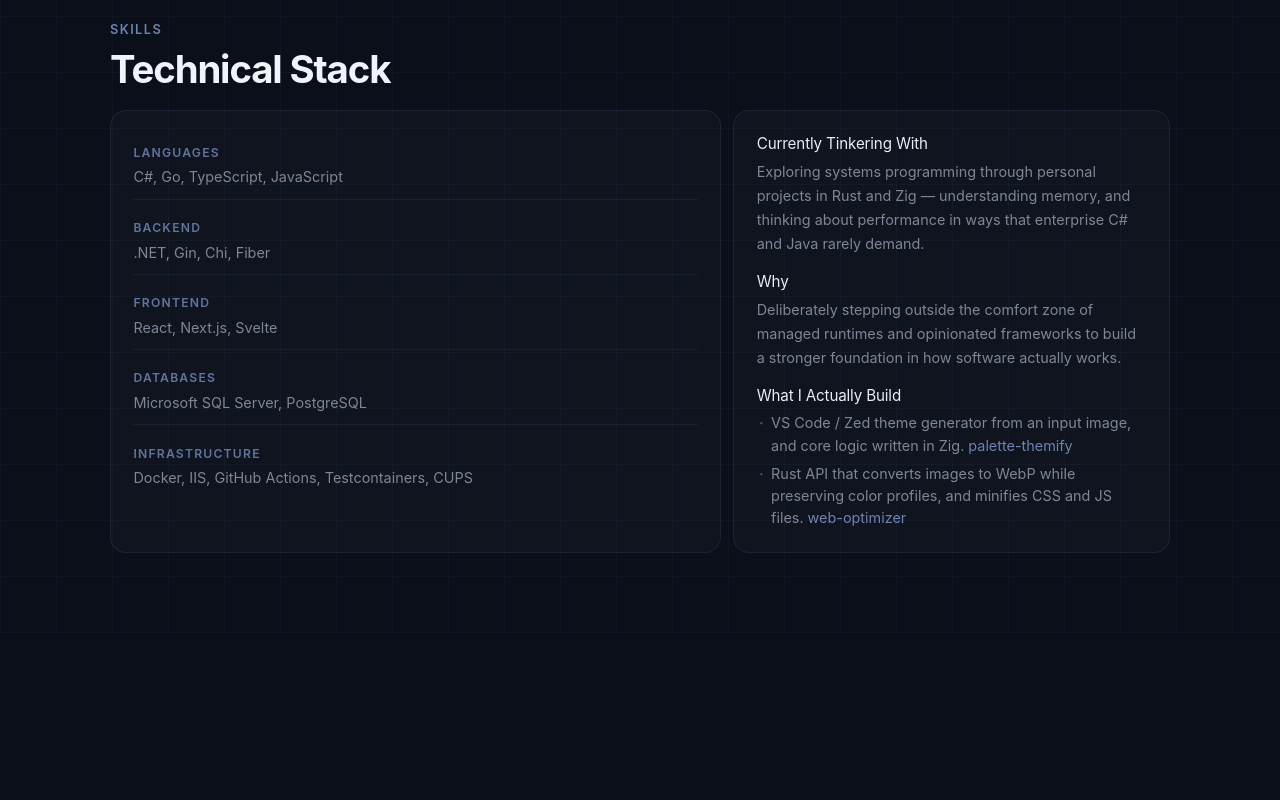
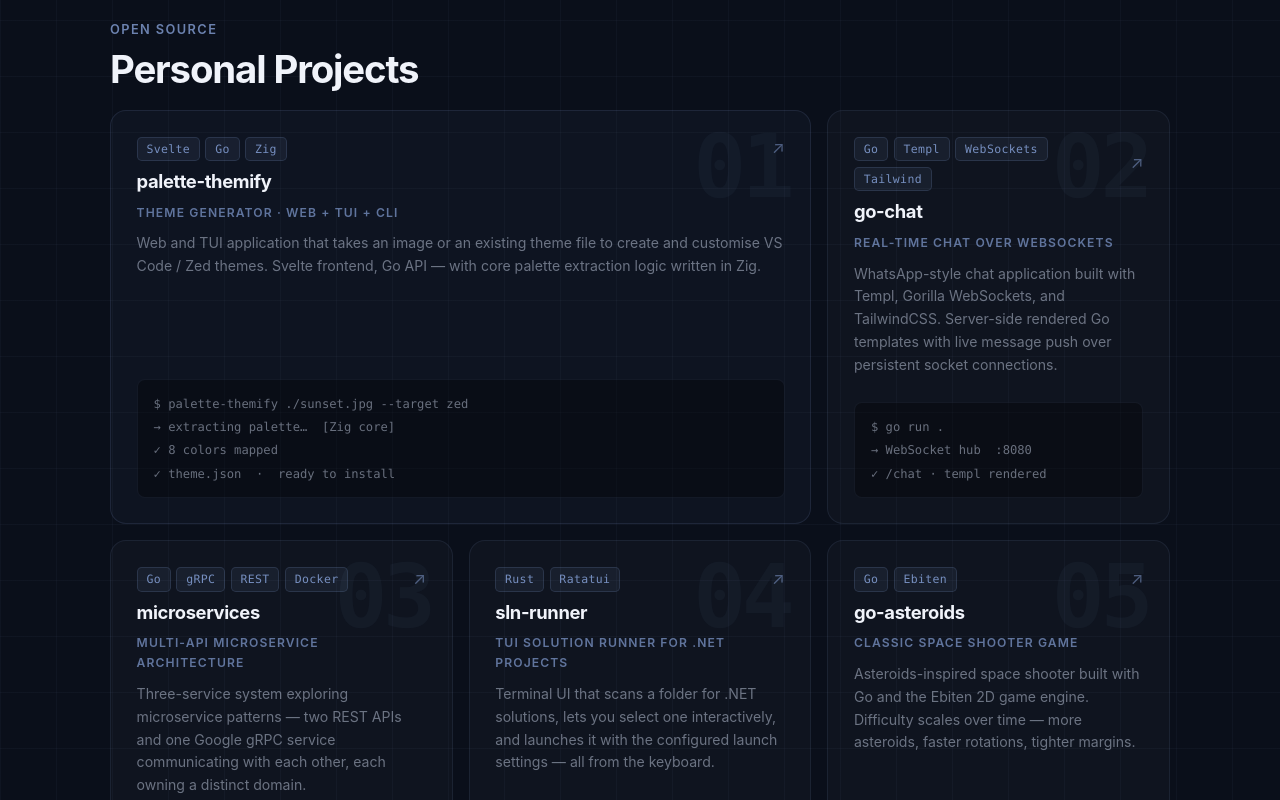
Before and after one commit to BeratHundurel/portfolio, a SvelteKit app: page / in a window 1280 px wide. Shown: the part 1140-1940 px from the top of the page. Before the commit the page ends 1773 px from the top, so only its background shows below. Built offline with nearby package versions, Linux system fonts and the light colour scheme.

Commit message:
Personal projects section

```diff
--- a/src/routes/+page.svelte
+++ b/src/routes/+page.svelte
@@ -29,6 +29,97 @@
 		{
 			label: 'Infrastructure',
 			items: ['Docker', 'IIS', 'GitHub Actions', 'Testcontainers', 'CUPS']
+		}
+	];
+
+	const projects = [
+		{
+			id: '01',
+			name: 'palette-themify',
+			tagline: 'Theme generator · web + TUI + CLI',
+			description:
+				'Web and TUI application that takes an image or an existing theme file to create and customise VS Code / Zed themes. Svelte frontend, Go API — with core palette extraction logic written in Zig.',
+			stack: ['Svelte', 'Go', 'Zig'],
+			url: 'https://github.com/BeratHundurel/palette-themify',
+			snippet: `$ palette-themify ./sunset.jpg --target zed\n→ extracting palette…  [Zig core]\n✓ 8 colors mapped\n✓ theme.json  ·  ready to install`,
+			featured: true
+		},
+		{
+			id: '02',
+			name: 'go-chat',
+			tagline: 'Real-time chat over WebSockets',
+			description:
+				'WhatsApp-style chat application built with Templ, Gorilla WebSockets, and TailwindCSS. Server-side rendered Go templates with live message push over persistent socket connections.',
+			stack: ['Go', 'Templ', 'WebSockets', 'Tailwind'],
+			url: 'https://github.com/BeratHundurel/go-chat',
+			snippet: `$ go run .\n→ WebSocket hub  :8080\n✓ /chat · templ rendered`,
+			featured: false
+		},
+		{
+			id: '03',
+			name: 'microservices',
+			tagline: 'Multi-API microservice architecture',
+			description:
+				'Three-service system exploring microservice patterns — two REST APIs and one Google gRPC service communicating with each other, each owning a distinct domain.',
+			stack: ['Go', 'gRPC', 'REST', 'Docker'],
+			url: 'https://github.com/BeratHundurel/microservices',
+			snippet: `$ docker compose up\n→ api-gateway   :8080\n→ user-service  :8081\n→ order (gRPC)  :50051`,
+			featured: false
+		},
+		{
+			id: '04',
+			name: 'sln-runner',
+			tagline: 'TUI solution runner for .NET projects',
+			description:
+				'Terminal UI that scans a folder for .NET solutions, lets you select one interactively, and launches it with the configured launch settings — all from the keyboard.',
+			stack: ['Rust', 'Ratatui'],
+			url: 'https://github.com/BeratHundurel/sln-runner',
+			snippet: `$ sln-runner ./projects\n→ 6 solutions found\n❯ MyApi  [http]`,
+			featured: false
+		},
+		{
+			id: '05',
+			name: 'go-asteroids',
+			tagline: 'Classic space shooter game',
+			description:
+				'Asteroids-inspired space shooter built with Go and the Ebiten 2D game engine. Difficulty scales over time — more asteroids, faster rotations, tighter margins.',
+			stack: ['Go', 'Ebiten'],
+			url: 'https://github.com/BeratHundurel/go-asteroids',
+			snippet: `$ go run .\n→ window 800×600 · 60 fps\n✓ wave 1 · 12 asteroids spawned`,
+			featured: false
+		},
+		{
+			id: '06',
+			name: 'rust-text-editor',
+			tagline: 'Text editor with syntax highlighting',
+			description:
+				'Minimal text editor in Rust using the Iced GUI framework. Covers essential editing primitives and syntax highlighting, built as a deep dive into Rust ownership and GUI patterns.',
+			stack: ['Rust', 'Iced'],
+			url: 'https://github.com/BeratHundurel/rust-text-editor',
+			snippet: `$ ./text-editor ./main.rs\n→ syntax: rust\n✓ 842 tokens highlighted`,
+			featured: false
+		},
+		{
+			id: '07',
+			name: 'toolkit',
+			tagline: 'Reusable Go helper module',
+			description:
+				'Go package with battle-tested helpers: ReadJSON / WriteJSON / ErrorJSON, CreateDirIfNotExist, file upload utilities, and handy string methods — designed to be dropped into any Go service.',
+			stack: ['Go'],
+			url: 'https://github.com/BeratHundurel/toolkit',
+			snippet: `$ go get github.com/BeratHundurel/toolkit\n→ module resolved\n✓ JSON · Files · Strings`,
+			featured: false
+		},
+		{
+			id: '08',
+			name: 'go-imgui-widgets',
+			tagline: 'Dear ImGui desktop app via Go bindings',
+			description:
+				"Experiments with Dear ImGui's Go bindings to build a lightweight, immediate-mode desktop application — exploring the contrast between retained and immediate-mode GUI paradigms.",
+			stack: ['Go', 'Dear ImGui'],
+			url: 'https://github.com/BeratHundurel/go-imgui-widgets',
+			snippet: `$ go run .\n→ initializing Dear ImGui…\n✓ window ready · 60 fps`,
+			featured: false
 		}
 	];
 
@@ -137,10 +228,49 @@
 	</section>
 
 	<section class="section">
+		<p class="section-eyebrow">Open Source</p>
+		<h2 class="section-title">Personal Projects</h2>
+
+		<div class="projects-grid">
+			{#each projects as project (project.id)}
+				<a
+					class="project-card {project.featured ? 'project-card--featured' : ''}"
+					href={project.url}
+					target="_blank"
+					rel="noreferrer"
+				>
+					<span class="project-num">{project.id}</span>
+
+					<div class="project-inner">
+						<div class="project-meta-row">
+							<div class="project-stack">
+								{#each project.stack as tag (tag)}
+									<span class="stack-badge">{tag}</span>
+								{/each}
+							</div>
+							<span class="project-link-icon">↗</span>
+						</div>
+
+						<h3 class="project-name">{project.name}</h3>
+						<p class="project-tagline">{project.tagline}</p>
+						<p class="project-desc">{project.description}</p>
+
+						{#if project.snippet}
+							<div class="project-snippet">
+								<pre><code>{project.snippet}</code></pre>
+							</div>
+						{/if}
+					</div>
+				</a>
+			{/each}
+		</div>
+	</section>
+
+	<section class="section">
 		<p class="section-eyebrow">Skills</p>
 		<h2 class="section-title">Technical Stack</h2>
 
-		<div class="grid-row">
+		<div class="skills-grid">
 			<div class="flat-card">
 				<div class="skills-list">
 					{#each technicalSkills as skillSection (skillSection.label)}
@@ -164,27 +294,6 @@
 					Deliberately stepping outside the comfort zone of managed runtimes and opinionated
 					frameworks to build a stronger foundation in how software actually works.
 				</p>
-
-				<h3 class="mt">What I Actually Build</h3>
-				<ul class="experience-points mt">
-					<li>
-						VS Code / Zed theme generator from an input image, and core logic written in Zig. <a
-							class="link"
-							href="https://github.com/BeratHundurel/palette-themify"
-							target="_blank"
-							rel="noreferrer">palette-themify</a
-						>
-					</li>
-					<li>
-						Rust API that converts images to WebP while preserving color profiles, and minifies CSS
-						and JS files. <a
-							class="link"
-							href="https://github.com/BeratHundurel/web-optimizer"
-							target="_blank"
-							rel="noreferrer">web-optimizer</a
-						>
-					</li>
-				</ul>
 			</div>
 		</div>
 	</section>
--- a/src/routes/layout.css
+++ b/src/routes/layout.css
@@ -290,26 +290,50 @@ p {
    ────────────────────────────────────── */
 
 .flat-card {
+	position: relative;
+	overflow: hidden;
 	background: rgba(255, 255, 255, 0.025);
 	border-radius: 1rem;
 	padding: 1.4rem;
 	border: 1px solid rgba(140, 165, 220, 0.1);
 	transition:
 		color 140ms ease,
-		border-color 140ms ease,
-		background 140ms ease;
+		border-color 180ms ease,
+		background 180ms ease,
+		box-shadow 180ms ease;
+}
+
+.flat-card::before {
+	content: '';
+	position: absolute;
+	left: 0;
+	top: 0;
+	bottom: 0;
+	width: 3px;
+	background: rgba(150, 180, 240, 0.55);
+	border-radius: 3px 0 0 3px;
+	transform: scaleY(0);
+	transform-origin: bottom;
+	transition: transform 220ms ease;
 }
 
 .flat-card:hover {
-	border-color: rgba(160, 185, 230, 0.3);
+	border-color: rgba(160, 185, 230, 0.28);
 	background: rgba(255, 255, 255, 0.03);
+	box-shadow:
+		0 0 0 1px rgba(150, 180, 240, 0.04),
+		0 8px 32px rgba(0, 0, 0, 0.28);
+}
+
+.flat-card:hover::before {
+	transform: scaleY(1);
 }
 
 .flat-card:hover .skill-label {
 	color: rgba(150, 180, 240, 0.7);
 }
 
-.flat-card:hover p{
+.flat-card:hover p {
 	color: rgba(200, 210, 230, 0.7);
 }
 
@@ -332,6 +356,8 @@ p {
 }
 
 .experience-item {
+	position: relative;
+	overflow: hidden;
 	padding: 1.25rem;
 	border-radius: 1rem;
 	background: rgba(255, 255, 255, 0.025);
@@ -340,20 +366,44 @@ p {
 	gap: 0.55rem;
 	transition:
 		color 140ms ease,
-		border-color 140ms ease,
-		background 140ms ease;
+		border-color 180ms ease,
+		background 180ms ease,
+		box-shadow 180ms ease;
+}
+
+.experience-item::before {
+	content: '';
+	position: absolute;
+	left: 0;
+	top: 0;
+	bottom: 0;
+	width: 3px;
+	background: rgba(150, 180, 240, 0.55);
+	border-radius: 3px 0 0 3px;
+	transform: scaleY(0);
+	transform-origin: bottom;
+	transition: transform 220ms ease;
 }
 
 .experience-item:hover {
-	border-color: rgba(160, 185, 230, 0.3);
+	border-color: rgba(160, 185, 230, 0.28);
 	background: rgba(255, 255, 255, 0.03);
+	box-shadow:
+		0 0 0 1px rgba(150, 180, 240, 0.04),
+		0 8px 32px rgba(0, 0, 0, 0.28);
 }
 
-.experience-item:hover .experience-summary, .experience-item:hover .experience-points li {
+.experience-item:hover::before {
+	transform: scaleY(1);
+}
+
+.experience-item:hover .experience-summary,
+.experience-item:hover .experience-points li {
 	color: rgba(200, 210, 230, 0.7);
 }
 
-.experience-item:hover .experience-head .experience-meta, .experience-item:hover .experience-head .experience-period{
+.experience-item:hover .experience-head .experience-meta,
+.experience-item:hover .experience-head .experience-period {
 	color: rgba(200, 210, 230, 0.6);
 }
 
@@ -427,6 +477,183 @@ p {
 }
 
 /* ──────────────────────────────────────
+   SKILLS GRID
+   ────────────────────────────────────── */
+
+.skills-grid {
+	display: grid;
+	gap: 0.75rem;
+}
+
+/* ──────────────────────────────────────
+   PROJECTS
+   ────────────────────────────────────── */
+
+.projects-grid {
+	display: grid;
+	gap: 1rem;
+}
+
+.project-card {
+	position: relative;
+	overflow: hidden;
+	display: flex;
+	flex-direction: column;
+	padding: 1.6rem;
+	border-radius: 1rem;
+	border: 1px solid rgba(140, 165, 220, 0.1);
+	background: rgba(255, 255, 255, 0.022);
+	text-decoration: none;
+	color: inherit;
+	transition:
+		border-color 180ms ease,
+		background 180ms ease,
+		box-shadow 180ms ease;
+}
+
+.project-card::before {
+	content: '';
+	position: absolute;
+	left: 0;
+	top: 0;
+	bottom: 0;
+	width: 3px;
+	background: rgba(150, 180, 240, 0.55);
+	border-radius: 3px 0 0 3px;
+	transform: scaleY(0);
+	transform-origin: bottom;
+	transition: transform 220ms ease;
+}
+
+.project-card:hover {
+	border-color: rgba(160, 185, 230, 0.28);
+	background: rgba(255, 255, 255, 0.032);
+	box-shadow:
+		0 0 0 1px rgba(150, 180, 240, 0.04),
+		0 8px 32px rgba(0, 0, 0, 0.28);
+}
+
+.project-card:hover::before {
+	transform: scaleY(1);
+}
+
+.project-card--featured {
+	background: rgba(150, 180, 240, 0.03);
+	border-color: rgba(140, 165, 220, 0.13);
+}
+
+.project-num {
+	position: absolute;
+	top: 0.75rem;
+	right: 1.25rem;
+	font-family: 'JetBrains Mono', 'Fira Code', 'Cascadia Code', Consolas, monospace;
+	font-size: 5.5rem;
+	font-weight: 700;
+	letter-spacing: -0.05em;
+	line-height: 1;
+	color: rgba(150, 180, 240, 0.045);
+	user-select: none;
+	pointer-events: none;
+}
+
+.project-inner {
+	position: relative;
+	z-index: 1;
+	display: flex;
+	flex-direction: column;
+	gap: 0.5rem;
+	flex: 1;
+}
+
+.project-meta-row {
+	display: flex;
+	justify-content: space-between;
+	align-items: center;
+}
+
+.project-stack {
+	display: flex;
+	gap: 0.35rem;
+	flex-wrap: wrap;
+}
+
+.stack-badge {
+	font-family: 'JetBrains Mono', 'Fira Code', 'Cascadia Code', Consolas, monospace;
+	font-size: 0.72rem;
+	padding: 0.2rem 0.55rem;
+	border-radius: 0.3rem;
+	background: rgba(150, 180, 240, 0.07);
+	border: 1px solid rgba(150, 180, 240, 0.15);
+	color: rgba(150, 180, 240, 0.75);
+	letter-spacing: 0.03em;
+}
+
+.project-link-icon {
+	font-size: 1.05rem;
+	color: rgba(150, 180, 240, 0.45);
+	transition:
+		transform 180ms ease,
+		color 180ms ease;
+	display: inline-block;
+}
+
+.project-card:hover .project-link-icon {
+	color: rgba(150, 180, 240, 0.9);
+	transform: translate(3px, -3px);
+}
+
+.project-name {
+	font-size: 1.15rem;
+	font-weight: 650;
+	color: #f0f3fa;
+	letter-spacing: -0.02em;
+	margin: 0;
+}
+
+.project-tagline {
+	font-size: 0.76rem;
+	text-transform: uppercase;
+	letter-spacing: 0.09em;
+	color: rgba(150, 180, 240, 0.6);
+	font-weight: 600;
+	margin: 0;
+}
+
+.project-desc {
+	font-size: 0.88rem;
+	line-height: 1.62;
+	color: rgba(200, 210, 230, 0.5);
+	margin: 0.1rem 0 0;
+	transition: color 180ms ease;
+}
+
+.project-card:hover .project-desc {
+	color: rgba(200, 210, 230, 0.7);
+}
+
+.project-snippet {
+	margin-top: auto;
+	padding-top: 1.1rem;
+}
+
+.project-snippet pre {
+	margin: 0;
+	padding: 0.75rem 1rem;
+	background: rgba(0, 0, 0, 0.32);
+	border: 1px solid rgba(140, 165, 220, 0.08);
+	border-radius: 0.5rem;
+	overflow-x: auto;
+}
+
+.project-snippet code {
+	font-family: 'JetBrains Mono', 'Fira Code', 'Cascadia Code', Consolas, monospace;
+	font-size: 0.76rem;
+	line-height: 1.75;
+	color: rgba(200, 210, 230, 0.5);
+	white-space: pre;
+}
+
+/* ──────────────────────────────────────
    RESPONSIVE
    ────────────────────────────────────── */
 
@@ -449,6 +676,19 @@ p {
 
 	.grid-row {
 		grid-template-columns: 1.4fr 1fr;
+	}
+
+	.skills-grid {
+		grid-template-columns: 1.4fr 1fr;
+	}
+
+	.projects-grid {
+		grid-template-columns: repeat(3, 1fr);
+		gap: 1rem;
+	}
+
+	.project-card--featured {
+		grid-column: span 2;
 	}
 }
 
```
